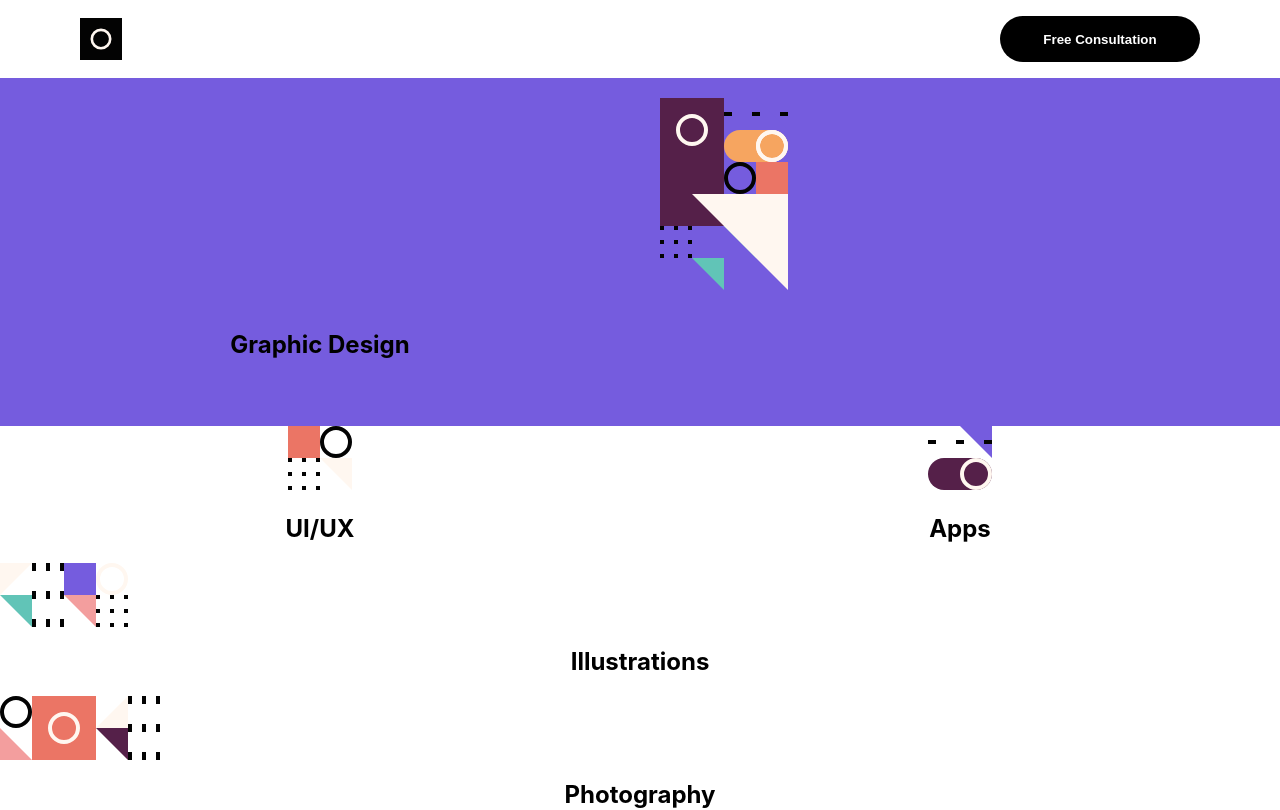
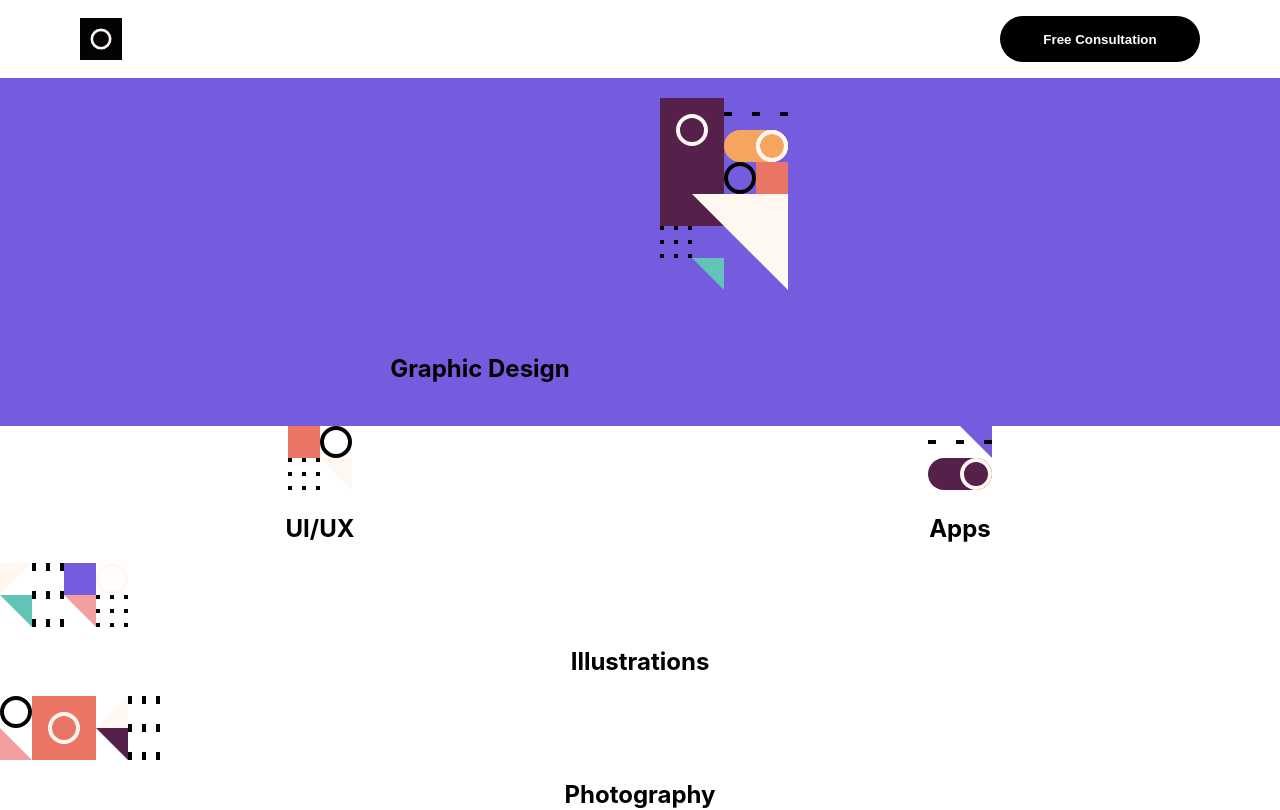
Before and after one commit to jamesbchurch/Single-page-design-portfolio, a React (Create React App) app in the folder design/: page / in a window 1280 px wide. Shown: the top 810 px of the page. Built offline with nearby package versions, Linux system fonts and the light colour scheme.

Commit message:
Updated Grid
Updated grid to further match the design.

```diff
--- a/design/src/components/ServicesSlice/ServicesSlice.module.css
+++ b/design/src/components/ServicesSlice/ServicesSlice.module.css
@@ -13,17 +13,18 @@
   grid-template-columns: 1fr 1fr 1fr 1fr;
   grid-template-rows: 1fr 1fr 1fr;
   display: grid;
+  align-items: center;
 }
 
 .graphicsImg {
-  grid-column: 3/4;
+  grid-column: 3/5;
   grid-row: 1/3;
   padding: 1.25rem;
 }
 
 .graphicsText {
   grid-row: 3/4;
-  grid-column: 1/3;
+  grid-column: 1/4;
 }
 
 .ui {
```
